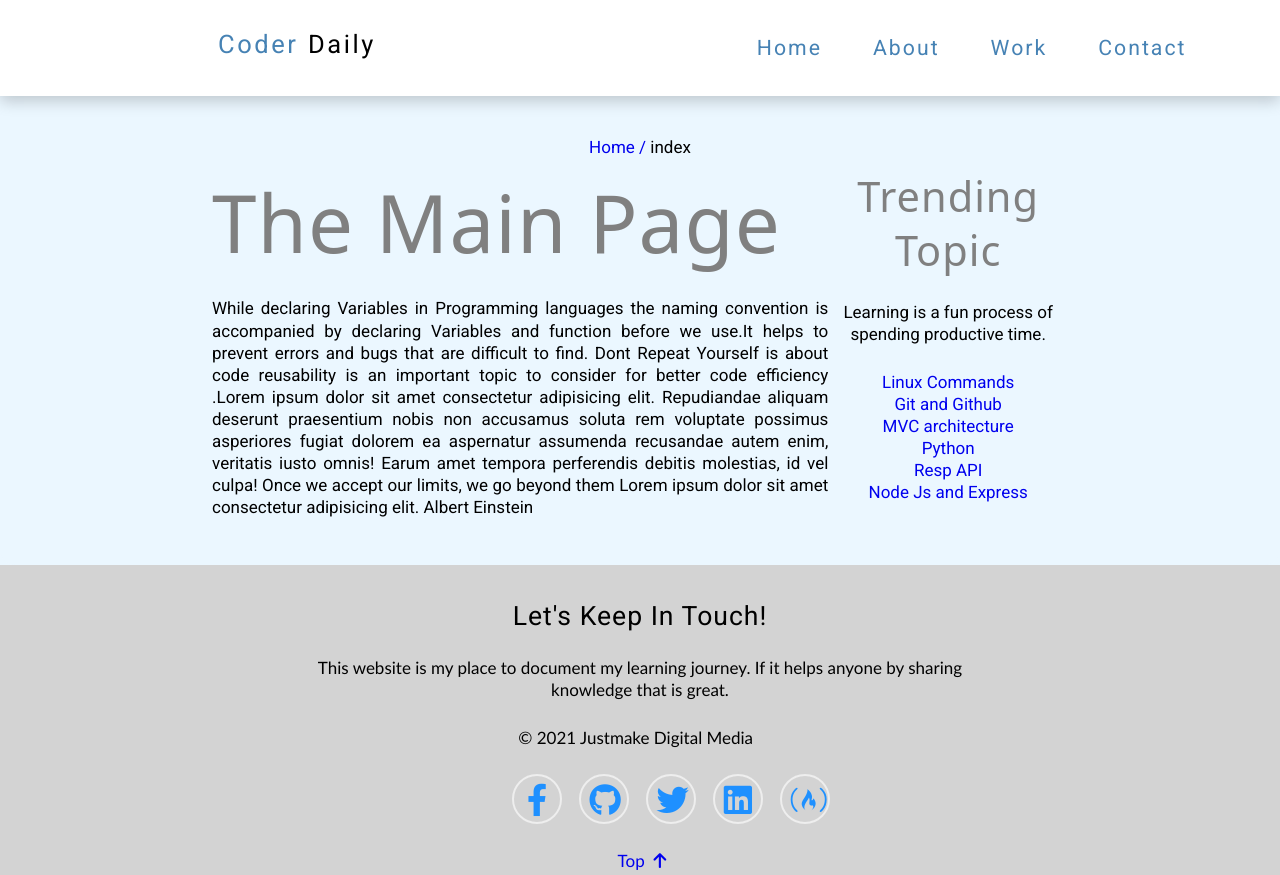
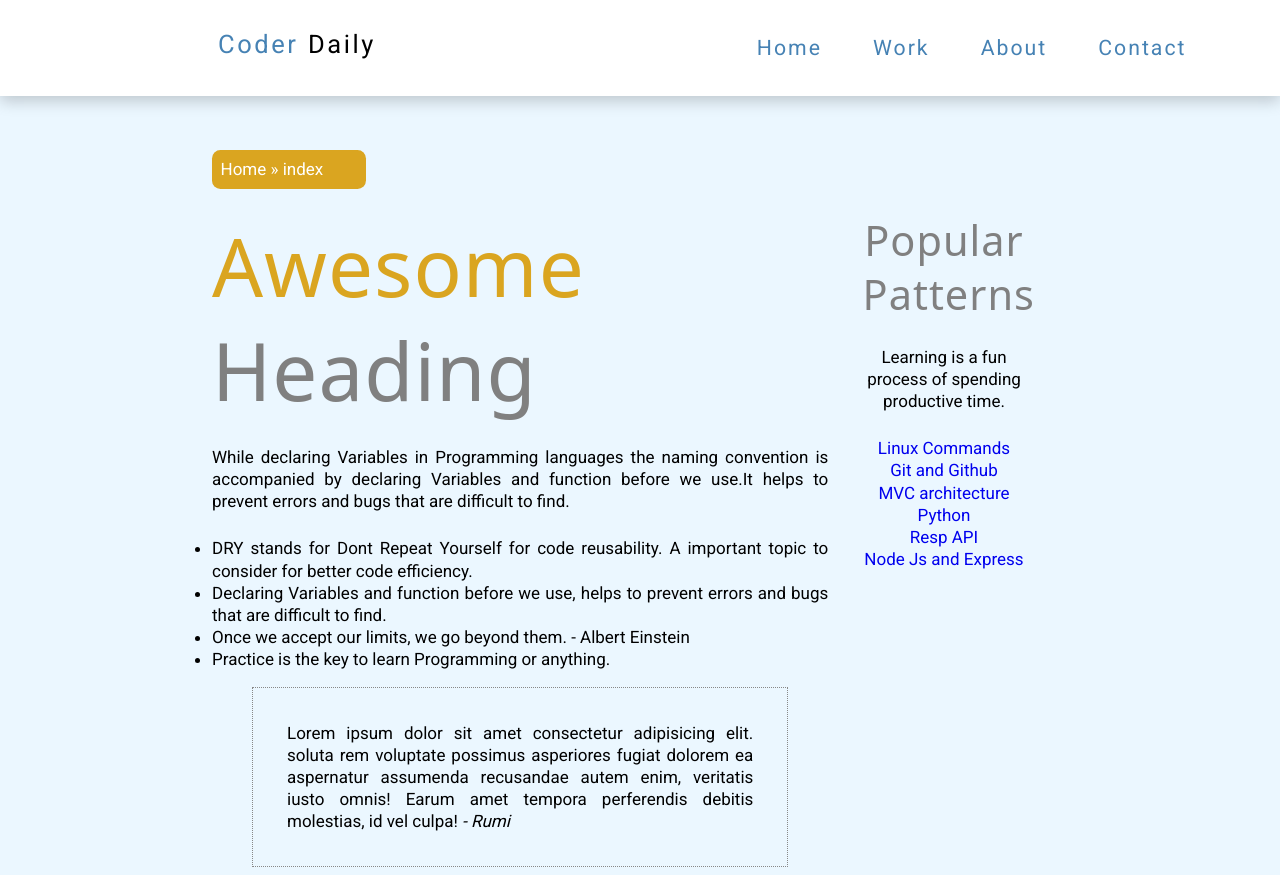
Before and after one commit to Namrajp/Namrajp.github.io, a website: page index.html in a window 1280 px wide. Shown: the top 875 px of the page. Drawn offline with Linux system fonts and the light colour scheme.

Commit message:
Inserted: emoji >> and styled text

```diff
--- a/breadcrumb.html
+++ b/breadcrumb.html
@@ -1,6 +1,6 @@
 <div class="breadcrumb">
   <div class="page-wrap">
-    <a href="index.html">Home /</a>
+    <a href="index.html">Home &raquo;</a>
     <span id="current_page"></span>
   </div>
 </div>
--- a/index.html
+++ b/index.html
@@ -22,24 +22,32 @@
       <div id="breadcrumb"></div>
 
       <div class="main-content column-wide">
-        <h1>The Main page </h1>
+        <h1> <span class="style-text">Awesome</span> Heading</h1>
         <p>While declaring Variables in Programming languages the naming convention is accompanied by declaring
-          Variables and
-          function before we use.It helps to prevent errors and bugs that are difficult to find.
+          Variables and function before we use.It helps to prevent errors and bugs that are difficult to find.</p>
+        <ul style="list-style: disc;">
+          <li>DRY stands for Dont Repeat Yourself for code reusability. A important topic to consider for better code
+            efficiency.
+          </li>
+          <li>Declaring Variables and function before we use, helps to prevent errors and bugs that are difficult to
+            find.</li>
+          <li>Once we accept our limits, we go beyond them. -
+            Albert Einstein</li>
+          <li>Practice is the key to learn Programming or anything.</li>
+        </ul>
 
-          Dont Repeat Yourself is about code reusability is an important topic to consider for better code efficiency
-          .Lorem ipsum
-          dolor sit amet consectetur adipisicing elit. Repudiandae aliquam deserunt praesentium nobis non accusamus
+        <blockquote style="border: 1px dotted #888; padding: 2rem;">Lorem ipsum
+          dolor sit amet consectetur adipisicing elit.
           soluta rem
           voluptate possimus asperiores fugiat dolorem ea aspernatur assumenda recusandae autem enim, veritatis iusto
           omnis! Earum
-          amet tempora perferendis debitis molestias, id vel culpa!
+          amet tempora perferendis debitis molestias, id vel culpa! <cite> - Rumi</cite></blockquote>
 
-          Once we accept our limits, we go beyond them Lorem ipsum dolor sit amet consectetur adipisicing elit. Albert
-          Einstein</p>
+
+
       </div>
       <aside class="column-narrow">
-        <h2>Trending Topic</h2>
+        <h2>Popular Patterns</h2>
         <p>Learning is a fun process of spending productive time.</p>
         <ul id="navlinks">
           <li><a href="#">Linux Commands</a></li>
--- a/nav.html
+++ b/nav.html
@@ -19,9 +19,9 @@
   <div class="links-container">
     <ul id="nav" class="nav__links">
       <li><a class="nav-link" href="./index.html">Home</a></li>
+      <li><a class="nav-link" href="./work.html">Work</a></li>
       <li><a class="nav-link" href="./about.html">About</a></li>
-      <li><a class="nav-link" href="./gallery.html">Work</a></li>
-      <li><a class="nav-link" href="contact.html">Contact</a></li>
+      <li><a class="nav-link" href="./contact.html">Contact</a></li>
 
       <!-- <li><a class="nav-link" href=""><i class="far fa-window-close"></i></a></li>
       <li><a class="nav-link" href=""><i class="fab fa-facebook"></i></a></li>
--- a/src/scss/_global.scss
+++ b/src/scss/_global.scss
@@ -66,16 +66,20 @@ main {
 }
 
 .profile-img {
-  // width: 400px;
-  // height: 400px;
-  display: block;
+  width: 200px;
+  height: 200px;
+  float: left;
   max-width: 100%;
   border-radius: 50%;
   padding-right: 2rem;
+  display: block;
 }
 .responsive-image {
   max-width: 100%;
   display: block;
+}
+.style-text {
+  color: goldenrod;
 }
 
 // footer {
--- a/src/scss/layouts/_columns.scss
+++ b/src/scss/layouts/_columns.scss
@@ -16,9 +16,9 @@ html {
 /* } */
 
 .column-narrow {
-  width: 28%;
+  width: 23%;
   float: left;
-  // padding-right: 3%;
+  padding-right: 2rem;
   min-height: 375px; /*to prevent collapse */
 }
 .column-wide {
@@ -26,6 +26,7 @@ html {
   float: left;
   min-height: 375px;
   text-align: justify;
+  margin-right: 4%;
 }
 
 @media only screen and (max-width: 700px) {
--- a/src/scss/layouts/_header.scss
+++ b/src/scss/layouts/_header.scss
@@ -45,8 +45,16 @@ nav,
 
 .breadcrumb {
   background-color: transparent;
-  margin: 0.5rem 1.5rem;
-  padding: 0.2rem;
+  margin: 1.5rem 0;
+  padding: 0.5rem 0.5rem;
+  background-color: goldenrod;
+  border-radius: 0.5rem;
+  text-align: left;
+  width: 12vw;
+  color: #fff;
+  a {
+    color: #fff;
+  }
 }
 
 nav {
--- a/src/scss/layouts/_hero.scss
+++ b/src/scss/layouts/_hero.scss
@@ -20,6 +20,7 @@
   z-index: 99;
   h2 {
     color: white;
+    width: 70%;
   }
   a {
     margin-right: 2rem;
```
Also changed, not shown: about.html (+10 -9 lines), contact.html (+1 -1 lines), work.html (renamed from gallery.html, +15 -3 lines), dist/css/style.css, images/Hero_background_text.png (added), images/Signup_Form.png (added).
